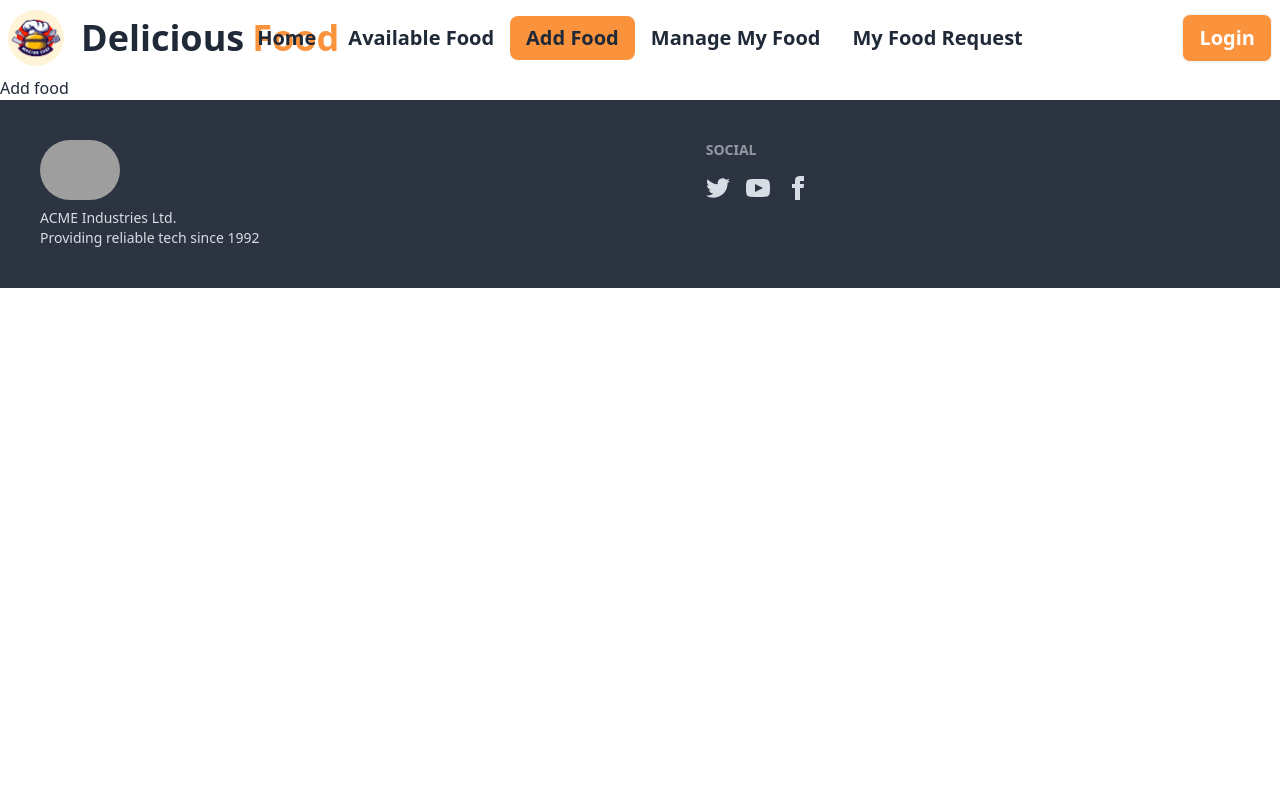
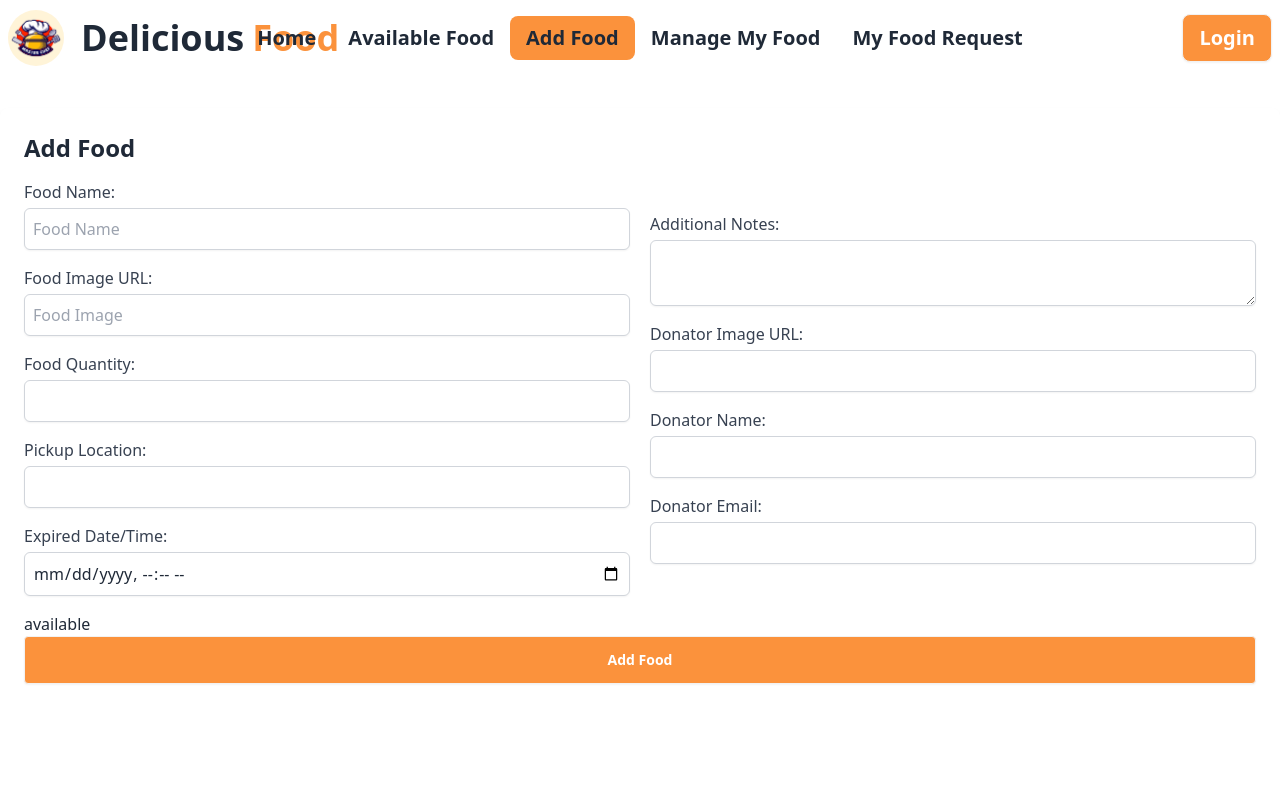
Before and after one commit to juwel-hub/assignment-11-client, a React (Vite) app: page /addFood in a window 1280 px wide. Shown: the top 800 px of the page. Built offline with nearby package versions, Linux system fonts and the light colour scheme; no server answers; grey boxes are pictures that could not be loaded.

Commit message:
add food input fild added

```diff
--- a/src/Components/AddFood/AddFood.jsx
+++ b/src/Components/AddFood/AddFood.jsx
@@ -1,9 +1,214 @@
-const AddFood = () => {
+// import React, { useState } from "react";
+
+function AddFood() {
+  // const [formData, setFormData] = useState({
+  //   foodName: "",
+  //   foodImage: "",
+  //   foodQuantity: "",
+  //   pickupLocation: "",
+  //   expireDateTime: "",
+  //   additionalNotes: "",
+  //   donatorImage: "",
+  //   donatorName: "John Doe",
+  //   donatorEmail: "",
+  //   foodStatus: "available",
+  // });
+
+  // const handleChange = (e) => {
+  //   setFormData({
+  //     ...formData,
+  //     [e.target.name]: e.target.value,
+  //   });
+  // };
+
+  const handleSubmit = (e) => {
+    e.preventDefault();
+    const form = e.target;
+    const foodName = form.foodName.value;
+    const foodImage = form.foodImage.value;
+    const foodQuantity = form.foodQuantity.value;
+    const pickupLocation = form.pickupLocation.value;
+    const expireDateTime = form.expireDateTime.value;
+    const additionalNotes = form.additionalNotes.value;
+    const donatorImage = form.donatorImage.value;
+    const donatorName = form.foodName.value;
+    const donatorEmail = form.donatorEmail.value;
+    const informations = {
+      foodName,
+      foodImage,
+      foodQuantity,
+      pickupLocation,
+      expireDateTime,
+      additionalNotes,
+      donatorImage,
+      donatorEmail,
+      donatorName,
+    };
+    console.log(informations);
+  };
+
   return (
-    <div>
-      <h1>Add food</h1>
+    <div className=" min-h-screen w-full mx-auto  mt-8 p-6 bg-white rounded-lg shadow-md">
+      <h2 className="text-2xl font-semibold mb-4">Add Food</h2>
+      <form onSubmit={handleSubmit}>
+        <div className="md:flex items-center justify-center gap-5">
+          <div className="w-[50%]">
+            <div className="mb-4">
+              <label
+                htmlFor="foodName"
+                className="block font-medium text-gray-700"
+              >
+                Food Name:
+              </label>
+              <input
+                type="text"
+                id="foodName"
+                name="foodName"
+                placeholder="Food Name"
+                required
+                className="mt-1 p-2 block w-full border border-gray-300 rounded-md shadow-sm focus:outline-none focus:border-indigo-500"
+              />
+            </div>
+
+            <div className="mb-4">
+              <label
+                htmlFor="foodImage"
+                className="block font-medium text-gray-700"
+              >
+                Food Image URL:
+              </label>
+              <input
+                type="text"
+                id="foodImage"
+                placeholder="Food Image"
+                name="foodImage"
+                required
+                className="mt-1 p-2 block w-full border border-gray-300 rounded-md shadow-sm focus:outline-none focus:border-indigo-500"
+              />
+            </div>
+
+            <div className="mb-4">
+              <label
+                htmlFor="foodQuantity"
+                className="block font-medium text-gray-700"
+              >
+                Food Quantity:
+              </label>
+              <input
+                type="text"
+                id="foodQuantity"
+                name="foodQuantity"
+                required
+                className="mt-1 p-2 block w-full border border-gray-300 rounded-md shadow-sm focus:outline-none focus:border-indigo-500"
+              />
+            </div>
+
+            <div className="mb-4">
+              <label
+                htmlFor="pickupLocation"
+                className="block font-medium text-gray-700"
+              >
+                Pickup Location:
+              </label>
+              <input
+                type="text"
+                id="pickupLocation"
+                name="pickupLocation"
+                required
+                className="mt-1 p-2 block w-full border border-gray-300 rounded-md shadow-sm focus:outline-none focus:border-indigo-500"
+              />
+            </div>
+
+            <div className="mb-4">
+              <label
+                htmlFor="expireDateTime"
+                className="block font-medium text-gray-700"
+              >
+                Expired Date/Time:
+              </label>
+              <input
+                type="datetime-local"
+                id="expireDateTime"
+                name="expireDateTime"
+                required
+                className="mt-1 p-2 block w-full border border-gray-300 rounded-md shadow-sm focus:outline-none focus:border-indigo-500"
+              />
+            </div>
+          </div>
+          <div className="w-[50%]">
+            {" "}
+            <div className="mb-4">
+              <label
+                htmlFor="additionalNotes"
+                className="block font-medium text-gray-700"
+              >
+                Additional Notes:
+              </label>
+              <textarea
+                id="additionalNotes"
+                name="additionalNotes"
+                className="mt-1 p-2 block w-full border border-gray-300 rounded-md shadow-sm focus:outline-none focus:border-indigo-500"
+              ></textarea>
+            </div>
+            <div className="mb-4">
+              <label
+                htmlFor="donatorImage"
+                className="block font-medium text-gray-700"
+              >
+                Donator Image URL:
+              </label>
+              <input
+                type="text"
+                id="donatorImage"
+                name="donatorImage"
+                required
+                className="mt-1 p-2 block w-full border border-gray-300 rounded-md shadow-sm focus:outline-none focus:border-indigo-500"
+              />
+            </div>
+            <div className="mb-4">
+              <label
+                htmlFor="donatorName"
+                className="block font-medium text-gray-700"
+              >
+                Donator Name:
+              </label>
+              <input
+                type="text"
+                id="donatorName"
+                name="donatorName"
+                required
+                className="mt-1 p-2 block w-full border border-gray-300 rounded-md shadow-sm focus:outline-none focus:border-indigo-500"
+              />
+            </div>
+            <div className="mb-4">
+              <label
+                htmlFor="donatorEmail"
+                className="block font-medium text-gray-700"
+              >
+                Donator Email:
+              </label>
+              <input
+                type="email"
+                id="donatorEmail"
+                name="donatorEmail"
+                required
+                className="mt-1 p-2 block w-full border border-gray-300 rounded-md shadow-sm focus:outline-none focus:border-indigo-500"
+              />
+            </div>
+          </div>
+        </div>
+
+        <input type="" id="foodStatus" name="foodStatus" value="available" />
+
+        <button
+          type="submit"
+          className="w-full  text-white font-bold btn rounded bg-orange-400 focus:outline-none"
+        >
+          Add Food
+        </button>
+      </form>
     </div>
   );
-};
+}
 
 export default AddFood;
```
